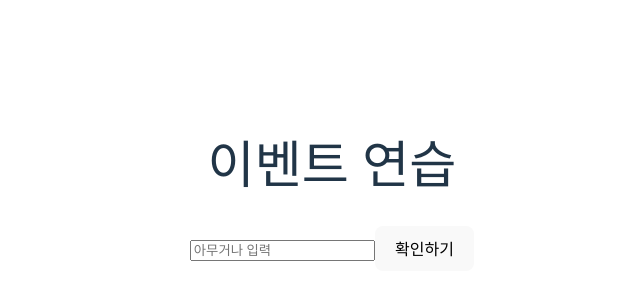
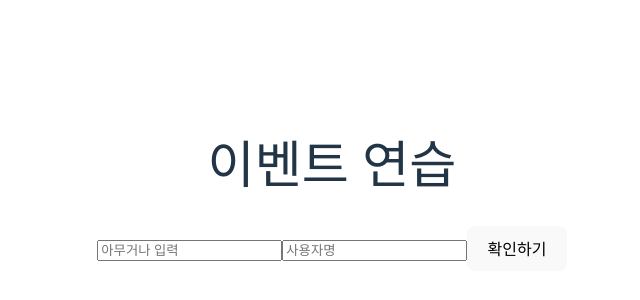
Before and after one commit to Lacheln1/UrecaDailyStudy, a React (Vite) app in the folder 4/0427/practice/: page / in a window 1280 px wide. Shown: the part 214-514 px from the top of the page, without its empty margins (308-948 px from the left). Built offline with nearby package versions, Linux system fonts and the light colour scheme.

Commit message:
input 여러개 다루기

```diff
--- a/4/0427/practice/EventPractice.jsx
+++ b/4/0427/practice/EventPractice.jsx
@@ -2,14 +2,20 @@ import React, { useState } from "react";
 
 const EventPractice = () => {
   const [message, setMessage] = useState("");
+  const [name, setName] = useState("");
 
-  const handleChange = (e) => {
+  const handleMessageChange = (e) => {
     setMessage(e.target.value);
   };
 
+  const handleNameChange = (e) => {
+    setName(e.target.value);
+  };
+
   const clickEvent = () => {
-    alert(message);
+    alert(name + ":" + message);
     setMessage("");
+    setName("");
   };
 
   return (
@@ -20,9 +26,15 @@ const EventPractice = () => {
         name="message"
         placeholder="아무거나 입력"
         value={message}
-        onChange={handleChange}
+        onChange={handleMessageChange}
       />
-
+      <input
+        type="text"
+        name="name"
+        placeholder="사용자명"
+        value={name}
+        onChange={handleNameChange}
+      />
       <button onClick={clickEvent}>확인하기</button>
     </div>
   );
```
